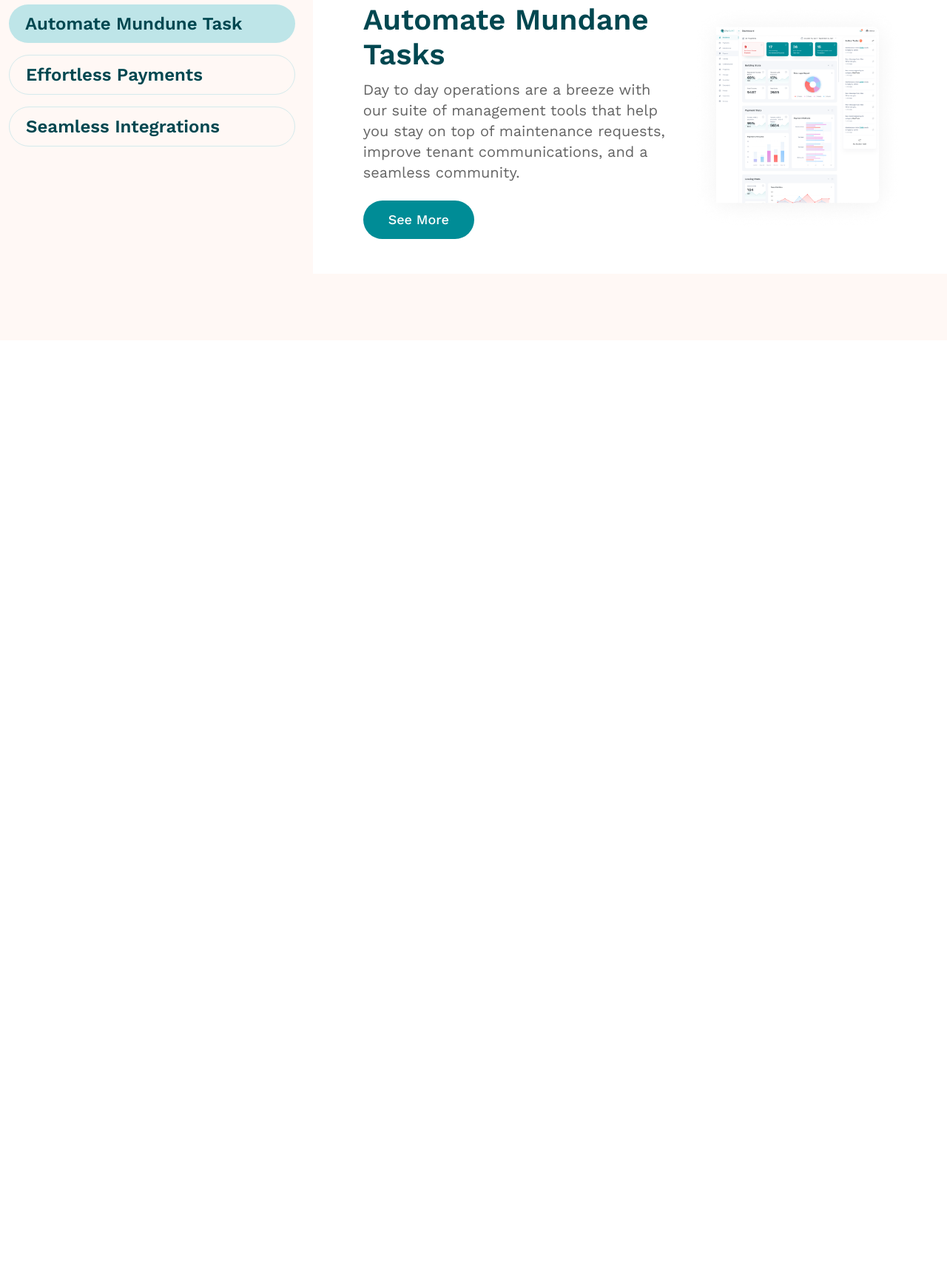
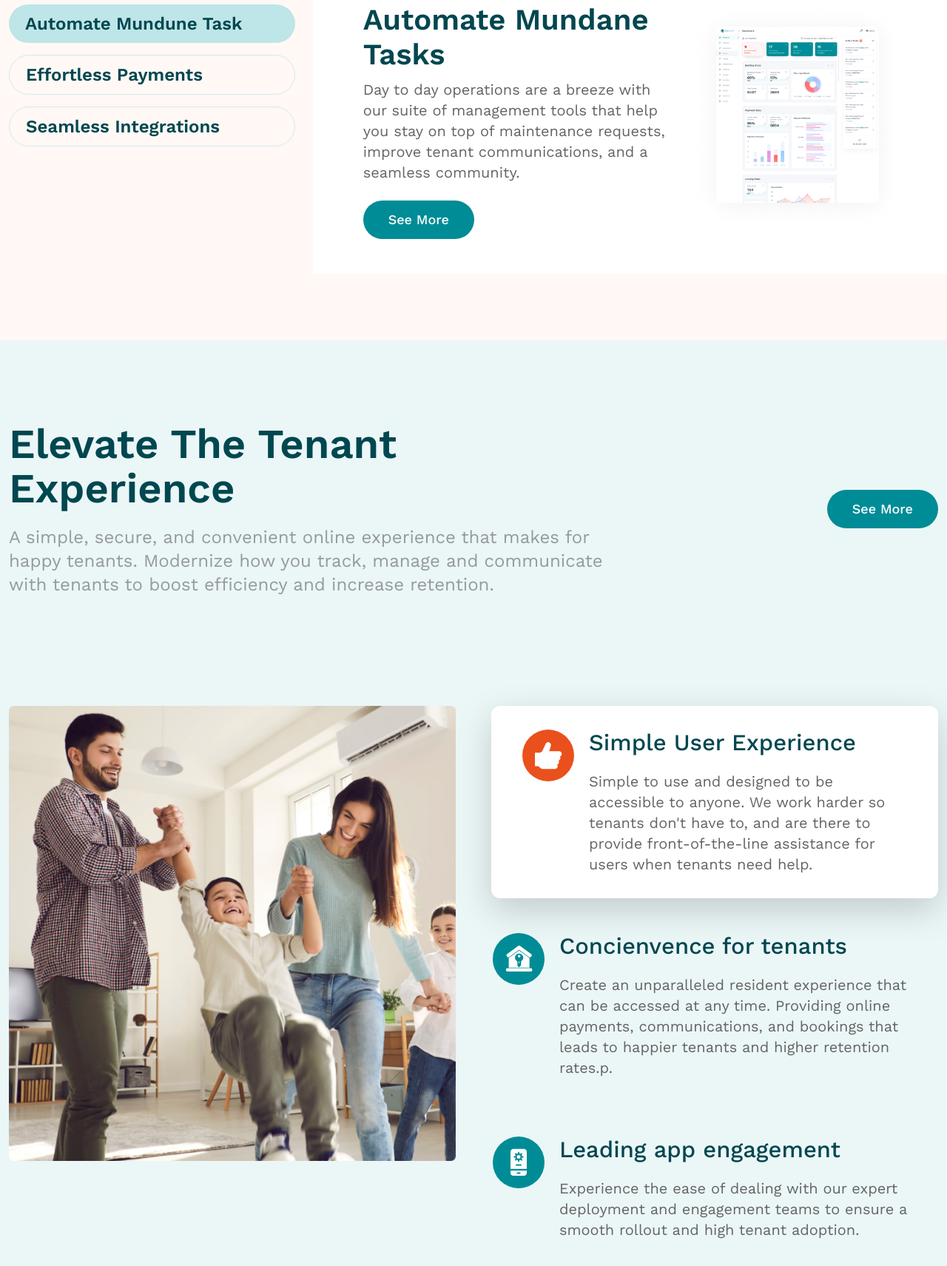
Before and after one commit to developerTajul/payquad, a website: page index.html in a window 1280 px wide. Shown: the part 2002-3713 px from the top of the page at 74% size. Before the commit the page ends 2462 px from the top, so only its background shows below. Drawn offline with nearby package versions, Linux system fonts and the light colour scheme.

Commit message:
experience complete

```diff
--- a/css/style.css
+++ b/css/style.css
@@ -11,6 +11,7 @@
 3. Header
 4. Hero
 5. brand
+6. experience
 */
 /* 1. Theme default css */
 body {
@@ -40,7 +41,7 @@ a:focus,
   text-decoration: none;
   outline: none;
 }
-a{
+a {
   text-decoration: none;
 }
 button {
@@ -186,7 +187,7 @@ label {
   color: #fff;
   background: #008c96;
 }
-.button-sm{
+.button-sm {
   padding: 14px 34px;
   font-size: 18px;
 }
@@ -326,10 +327,11 @@ brand start
   font-size: 56px;
   text-transform: capitalize;
 }
-.section-subtitle {
+.section-subtitle,
+.section-subtitle p {
   font-size: 24px;
   line-height: 32px;
-  color: #646464;
+  color: #646464a1;
   margin-top: 20px;
 }
 /* tabs */
@@ -342,8 +344,7 @@ brand start
   display: inline-block;
 }
 
-
-.nav-pills li:nth-child(2){
+.nav-pills li:nth-child(2) {
   margin: 0px 46px;
 }
 .nav-pills li span {
@@ -352,13 +353,13 @@ brand start
   line-height: 26px;
   padding: 17px 20px;
 }
-.nav-pills li:first-child .nav-link{
+.nav-pills li:first-child .nav-link {
   color: #fff !important;
   background-color: #008c96;
   border-radius: 40px;
 }
-.nav-pills li:first-child .text{
-  color: #fff ;
+.nav-pills li:first-child .text {
+  color: #fff;
 }
 .nav-pills li:nth-child(2) .nav-link {
   background: #ea4f1b28;
@@ -366,8 +367,8 @@ brand start
   border-top-right-radius: 20px;
 }
 
-.nav-pills li:nth-child(2) .text{
- color:#EA501B;
+.nav-pills li:nth-child(2) .text {
+  color: #ea501b;
 }
 .nav-pills li:nth-child(3) .nav-link {
   background: #00475016;
@@ -375,43 +376,80 @@ brand start
   border-top-right-radius: 20px;
 }
 
-.nav-pills li:nth-child(3) .text{
- color:#004750;
+.nav-pills li:nth-child(3) .text {
+  color: #004750;
 }
 
-.tabcontent-navlist li button{
+.tabcontent-navlist li button {
   font-weight: 600;
   font-size: 24px;
   line-height: 26px;
   color: #004750;
   text-transform: capitalize;
-  border: 1px solid #D4EAEC;
+  border: 1px solid #d4eaec;
   padding: 13px 22px;
   border-radius: 55px;
   width: 100%;
   text-align: left;
   margin-bottom: 16px;
 }
-.tabcontent-navlist li button.active{
+.tabcontent-navlist li button.active {
   border: none;
-  background: #BEE5E8;
+  background: #bee5e8;
 }
-.tabcontent-area{
+.tabcontent-area {
   padding: 47px 68px;
 }
-.tabcontent-area h2{
+.tabcontent-area h2 {
   font-size: 40px;
   line-height: 47px;
   text-transform: capitalize;
 }
-.tabcontent-area p{
+.tabcontent-area p {
   font-weight: 400;
   font-size: 20px;
   line-height: 28px;
-  color: #646464;;
+  color: #646464;
 }
-.mt-24{
+.mt-24 {
   margin-top: 24px;
 }
 
 /* End property management */
+/* experience section start */
+.bg-cayan {
+  background: #ebf6f7;
+}
+.ex-card {
+  padding: 32px 42px;
+  border-radius: 12px;
+}
+.round-icon {
+  width: 70px;
+  height: 70px;
+  border-radius: 100%;
+}
+/* colors */
+.warning {
+  background: #ea501b;
+}
+.primary {
+  background: #008c96;
+}
+.ml-20 {
+  margin-left: 20px;
+}
+.-ml-40 {
+  margin-left: -40px;
+}
+.ex-card-title {
+  font-weight: 500;
+  font-size: 31px;
+  line-height: 36px;
+  color: #004750;
+}
+.ex-card-desc {
+  font-size: 20px;
+  line-height: 28px;
+  color: #646464;
+}
--- a/index.html
+++ b/index.html
@@ -262,14 +262,16 @@
                                                     improve tenant communications, and a seamless community.</p>
                                             </div>
                                             <div class="mt-24">
-                                                <button type="button" class="button button-primary button-sm">see more</button>
+                                                <button type="button" class="button button-primary button-sm">see
+                                                    more</button>
                                             </div>
                                         </div>
                                     </div>
 
                                     <div class="col-lg-5">
                                         <div>
-                                            <img src="assets/img/property/tab-content.png" class="img-fluid" alt="tab content">
+                                            <img src="assets/img/property/tab-content.png" class="img-fluid"
+                                                alt="tab content">
                                         </div>
                                     </div>
                                 </div>
@@ -289,6 +291,105 @@
         </div>
     </section>
     <!-- property management end-->
+    <!-- experience section start -->
+    <section class="bg-cayan pt-110 pb-100">
+        <div class="container">
+            <div class="row align-items-center">
+                <div class="col-md-8">
+                    <div>
+                        <div>
+                            <h2 class="section-title">Elevate the tenant experience</h2>
+                        </div>
+                        <div class="section-subtitle">
+                            <p>A simple, secure, and convenient online experience that makes for happy tenants.
+                                Modernize how you track, manage and
+                                communicate with tenants to boost efficiency and increase retention.</p>
+                        </div>
+                    </div>
+                </div>
+                <div class="col-md-4">
+                    <div class="d-flex  justify-content-end">
+                        <button type="button" class="button button-primary button-sm">see more</button>
+                    </div>
+                </div>
+            </div>
+            <!-- main -->
+            <div class="row g-5 mt-100">
+                <div class="col-md-6">
+                    <div>
+                        <img src="assets/img/exprience/exprience.png" alt="experience" class="img-fluid">
+                    </div>
+                </div>
+                <div class="col-md-6">
+                    <!-- cards -->
+                    <div class="ex-card shadow-lg bg-white">
+                        <div class="d-flex ">
+                            <div>
+                                <!-- icon -->
+                                <div class="round-icon warning d-flex justify-content-center align-items-center">
+                                    <img src="assets/img/exprience/thumb.svg" alt="thumb">
+                                </div>
+                            </div>
+                            <div class="ml-20">
+                                <!-- text -->
+                                <div>
+                                    <h3 class="ex-card-title">Simple User Experience</h3>
+                                </div>
+                                <div class="mt-20">
+                                    <p class="ex-card-desc">Simple to use and designed to be accessible to anyone. We work harder so tenants
+                                        don't have to, and are there to provide
+                                        front-of-the-line assistance for users when tenants need help.</p>
+                                </div>
+                            </div>
+                        </div>
+                    </div>
+                    <!-- cards two -->
+                    <div class="ex-card -ml-40 mt-15">
+                        <div class="d-flex ">
+                            <div>
+                                <!-- icon -->
+                                <div class="round-icon primary d-flex justify-content-center align-items-center">
+                                    <img src="assets/img/exprience/home.svg" alt="thumb">
+                                </div>
+                            </div>
+                            <div class="ml-20">
+                                <!-- text -->
+                                <div>
+                                    <h3 class="ex-card-title">Concienvence for tenants</h3>
+                                </div>
+                                <div class="mt-20">
+                                    <p class="ex-card-desc">Create an unparalleled resident experience that can be accessed at any time. Providing online payments, communications,
+                                    and bookings that leads to happier tenants and higher retention rates.p.</p>
+                                </div>
+                            </div>
+                        </div>
+                    </div>
+                    <!-- cards three -->
+                    <div class="ex-card -ml-40 mt-15">
+                        <div class="d-flex ">
+                            <div>
+                                <!-- icon -->
+                                <div class="round-icon primary d-flex justify-content-center align-items-center">
+                                    <img src="assets/img/exprience/gear.svg" alt="thumb">
+                                </div>
+                            </div>
+                            <div class="ml-20">
+                                <!-- text -->
+                                <div>
+                                    <h3 class="ex-card-title">Leading app engagement</h3>
+                                </div>
+                                <div class="mt-20">
+                                    <p class="ex-card-desc">Experience the ease of dealing with our expert deployment and engagement teams to ensure a smooth rollout and high
+                                    tenant adoption.</p>
+                                </div>
+                            </div>
+                        </div>
+                    </div>
+                </div>
+            </div>
+        </div>
+    </section>
+    <!-- experience section end -->
     <script src="assets/js/bootstrap.min.js"></script>
 </body>
 
```
Lines whose indentation alone changed are shown as unchanged.
